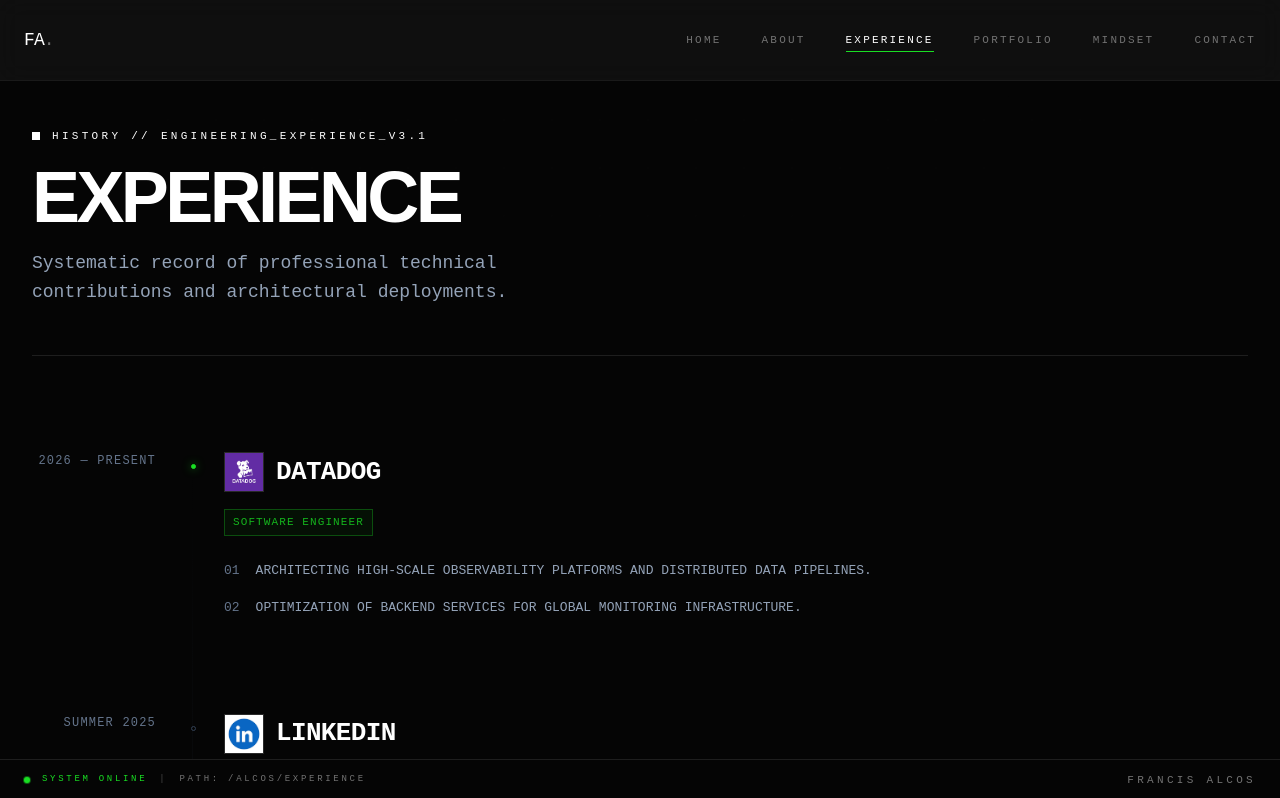
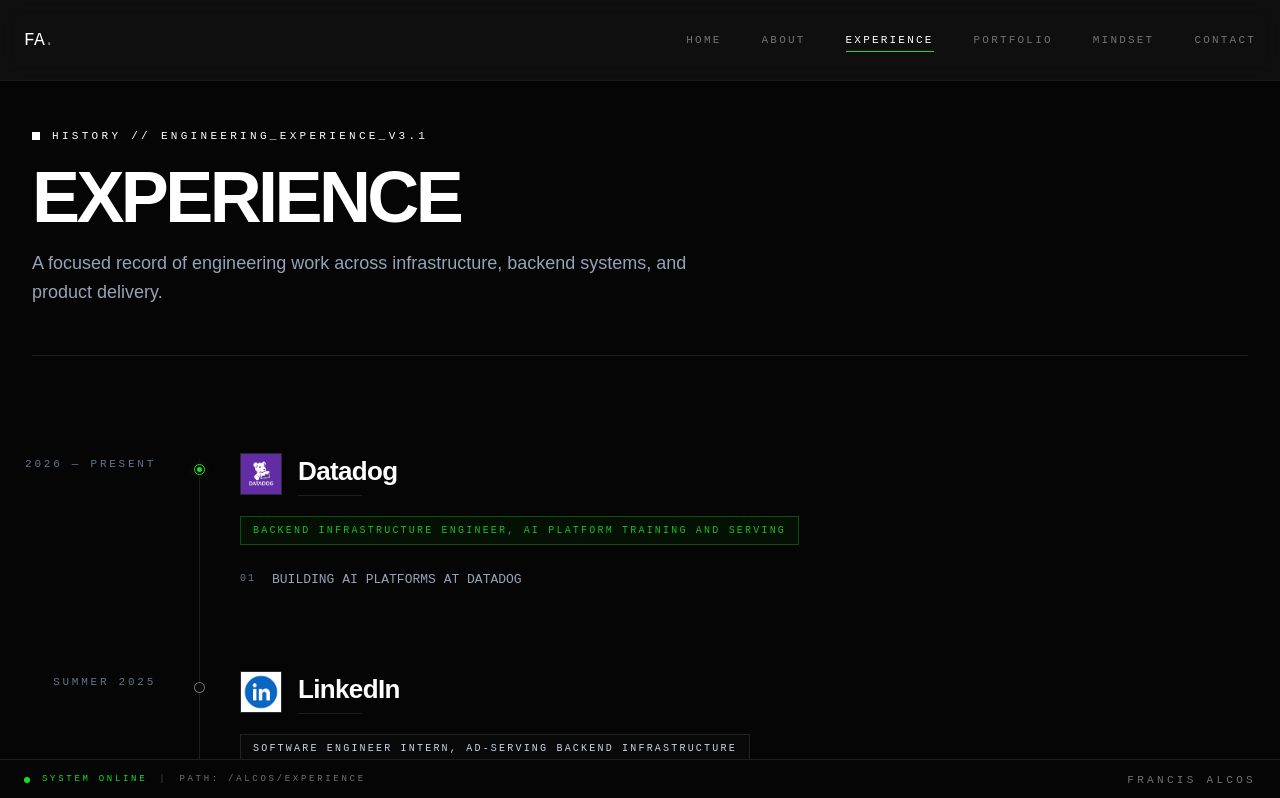
Before and after one commit to fdoalcos/francis-alcos-portfolio, a Next.js app: page /experience in a window 1280 px wide. Shown: the top 798 px of the page. Built offline with nearby package versions, Linux system fonts and the light colour scheme.

Commit message:
feature: add brighter line to the experience section and node

```diff
--- a/app/contact/page.tsx
+++ b/app/contact/page.tsx
@@ -98,7 +98,7 @@
                     resume
                   </span>
                   <span className="text-2xl font-light text-white/80 group-hover:text-white transition-colors font-mono">
-                    View resume
+                    view resume
                   </span>
                 </div>
                 <span className="text-console-gray group-hover:text-white group-hover:translate-x-1 transition-all">
--- a/app/experience/page.tsx
+++ b/app/experience/page.tsx
@@ -13,8 +13,8 @@
           <h1 className="text-5xl md:text-7xl font-bold text-white mb-4 tracking-tighter uppercase">
             EXPERIENCE
           </h1>
-          <p className="max-w-xl text-lg text-slate-400 font-light leading-relaxed font-mono text-lg">
-            Systematic record of professional technical contributions and architectural deployments.
+          <p className="max-w-2xl text-lg text-slate-400 font-light leading-relaxed">
+            A focused record of engineering work across infrastructure, backend systems, and product delivery.
           </p>
         </div>
       </header>
--- a/components/ExperienceTimeline.tsx
+++ b/components/ExperienceTimeline.tsx
@@ -11,43 +11,56 @@
   const isCurrent = (period: string) => period.toLowerCase().includes('present');
 
   return (
-    <section className="relative pl-8 md:pl-48">
-      <div className="absolute left-0 md:left-40 top-0 bottom-0 w-px bg-gradient-to-b from-transparent via-slate-700 to-transparent opacity-30"></div>
+    <section className="relative pl-10 md:pl-52">
+      <div className="absolute left-[7px] md:left-[167px] top-2 bottom-2 z-0 w-px bg-white/10"></div>
 
       {experiences.map((exp, index) => (
-        <div key={index} className="relative mb-24 group">
-          {/* Timeline dot */}
-          <div className={`absolute left-0 md:-left-[33px] top-3 w-[5px] h-[5px] rounded-full border transition-colors duration-300 ${
-            isCurrent(exp.period)
-              ? 'bg-status-green border-status-green shadow-[0_0_8px_rgba(25,222,35,0.6)]'
-              : 'bg-transparent border-slate-700 group-hover:border-white'
-          }`} />
+        <div key={index} className="relative z-[1] mb-20 group">
+          <div
+            className={`absolute left-[1.5px] md:-left-[46.5px] top-3 z-40 h-[11px] w-[11px] rounded-full border transition-colors duration-300 ${
+              isCurrent(exp.period)
+                ? 'border-status-green bg-[#0b0b0b] shadow-[0_0_0_3px_#0b0b0b,0_0_8px_rgba(25,222,35,0.18)]'
+                : 'border-white/40 bg-[#0b0b0b] group-hover:border-white/70'
+            }`}
+          >
+            <span
+              className={`absolute inset-[2px] rounded-full ${
+                isCurrent(exp.period) ? 'bg-status-green' : 'bg-transparent'
+              }`}
+            />
+          </div>
 
-          <div className="flex flex-col md:flex-row md:items-baseline gap-1 md:gap-4 mb-4">
-            <span className="text-[12px] font-mono text-slate-500 uppercase tracking-widest min-w-[140px] md:absolute md:-left-52 md:text-right">
+          <div className="flex flex-col md:flex-row md:items-start gap-2 md:gap-4 mb-5">
+            <span className="text-[11px] font-mono text-slate-500 uppercase tracking-[0.25em] min-w-[140px] md:absolute md:-left-56 md:top-1 md:text-right">
               {exp.period}
             </span>
-            <div className="flex items-center gap-3">
-              <CompanyLogo companyKey={exp.companyKey} size={40} />
-              <h2 className="text-[26px] font-bold text-white uppercase tracking-tight font-mono">
-                {exp.company}
-              </h2>
+            <div className="flex items-center gap-4">
+              <CompanyLogo companyKey={exp.companyKey} size={42} />
+              <div>
+                <h2 className="text-[26px] font-bold text-white tracking-tight">
+                  {exp.company}
+                </h2>
+                <div className="mt-1 h-px w-16 bg-white/10" />
+              </div>
             </div>
           </div>
 
-          {/* Role badge — differentiates duplicate company names */}
-          <div className={`inline-block mb-6 px-2 py-1 font-mono text-[11px] uppercase tracking-widest border ${
-            isCurrent(exp.period)
-              ? 'border-status-green/30 text-status-green/80 bg-status-green/5'
-              : 'border-slate-800 text-slate-400 bg-transparent'
-          }`}>
+          <div
+            className={`inline-flex mb-6 px-3 py-1.5 font-mono text-[10px] uppercase tracking-[0.22em] border ${
+              isCurrent(exp.period)
+                ? 'border-status-green/30 text-status-green/85 bg-status-green/5'
+                : 'border-white/10 text-slate-300 bg-white/[0.02]'
+            }`}
+          >
             {exp.role}
           </div>
 
-          <ul className="space-y-4 max-w-2xl font-mono text-[13px] text-slate-400 leading-relaxed uppercase">
+          <ul className="space-y-4 max-w-3xl font-mono text-[13px] uppercase text-slate-400 leading-relaxed">
             {exp.responsibilities.map((resp, idx) => (
               <li key={idx} className="flex gap-4">
-                <span className={`shrink-0 ${isCurrent(exp.period) ? 'text-slate-500' : 'text-slate-700'}`}>
+                <span
+                  className="shrink-0 pt-0.5 font-mono text-[10px] uppercase tracking-[0.2em] text-slate-500"
+                >
                   {String(idx + 1).padStart(2, '0')}
                 </span>
                 <span>{resp}</span>
--- a/data/experience.ts
+++ b/data/experience.ts
@@ -16,10 +16,9 @@
     period: '2026 — Present',
     companyKey: 'datadog',
     company: 'Datadog',
-    role: 'Software Engineer',
+    role: 'Backend Infrastructure Engineer, AI Platform Training and Serving',
     responsibilities: [
-      'Architecting high-scale observability platforms and distributed data pipelines.',
-      'Optimization of backend services for global monitoring infrastructure.',
+      'Building AI Platforms at Datadog',
     ],
   },
   {
```
